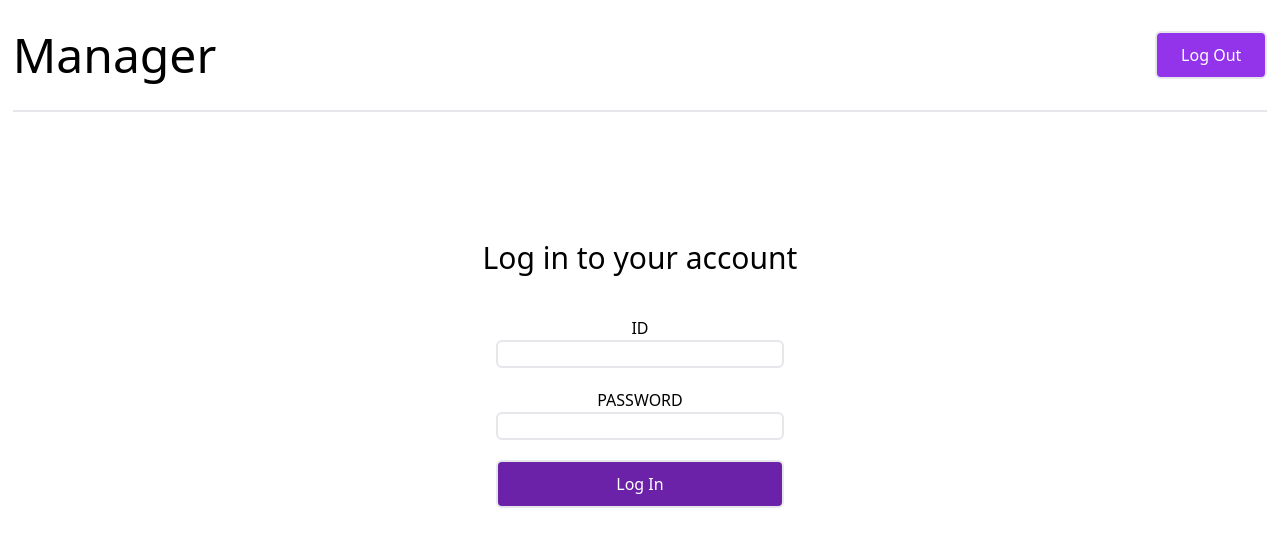
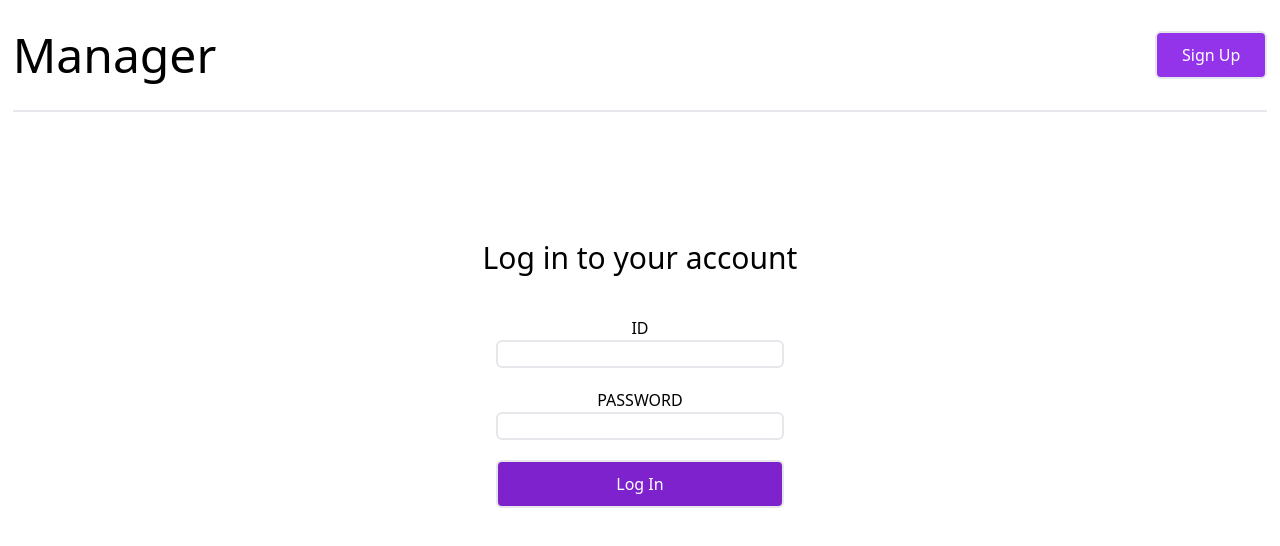
Before and after one commit to ohnas/Manager-frontend-SPA, a React (Create React App) app: page / in a window 1280 px wide. Shown: the top 546 px of the page. Built offline with nearby package versions, Linux system fonts and the light colour scheme; no server answers.

Commit message:
6. LogIn.js

```diff
--- a/src/components/Header.js
+++ b/src/components/Header.js
@@ -1,8 +1,10 @@
 import { useEffect, useState } from "react";
 import { baseUrl, getCookie } from "../api";
+import LogIn from "./LogIn";
 
 function Header() {
-    const [permission, setPermission] = useState(true);
+    const [permission, setPermission] = useState(false);
+    const [isLogIn, setIsLogIn] = useState(false);
     const [user, setUser] = useState({});
     async function userProfile() {
         let response = await fetch(`${baseUrl}/users`, {
@@ -13,9 +15,9 @@ function Header() {
             },
         });
         let data = await response.json();
-        if (!response.ok) {
-            setPermission(false);
-        } else {
+        if (response.ok) {
+            setPermission(true);
+            setIsLogIn(true);
             setUser(data);
         }
     }
@@ -38,8 +40,9 @@ function Header() {
     }
     useEffect(() => {
         userProfile();
-    }, [permission]);
+    }, [permission, isLogIn]);
     return (
+        <div>
             <div className="flex justify-between h-28 items-center border-b-2">
                 <span className="text-5xl">Manager</span>
                 <div className="flex space-x-4 items-center">
@@ -55,6 +58,8 @@ function Header() {
                     }
                 </div>
             </div>
+            <LogIn permission={permission} isLogIn={isLogIn} />
+        </div>
     );
 }
 
--- a/src/components/LogIn.js
+++ b/src/components/LogIn.js
@@ -1,13 +1,48 @@
-function LogIn() {
+import { useState } from "react";
+import { baseUrl, getCookie } from "../api";
+
+function LogIn({permission, isLogIn}) {
+    const [logInData, setLogInData] = useState();
+    function onChange(event) {
+        setLogInData({
+            ...logInData,
+            [event.target.name]: event.target.value,
+        });
+    }
+    async function onLogIn(event) {
+        event.preventDefault();
+        let csrftoken = getCookie('csrftoken');
+        let response = await fetch(`${baseUrl}/users/log-in` , {
+            method : "POST",
+            credentials: "include",
+            headers : {
+                'Content-Type': 'application/json',
+                "X-CSRFToken": csrftoken,
+            },
+            body : JSON.stringify(logInData),
+        });
+        if (response.ok) {
+            setLogInData("");
+        } else {
+            alert("id 와 pw 를 확인하세요")
+        }
+    }
     return (
         <div className="flex flex-col mt-32 justify-center items-center">
-            <span className="text-3xl mb-10">Log in to your account</span>
-            <form className="flex flex-col justify-center items-center">
-                <label htmlFor="idfield">ID</label>
-                <input id="idfield" type={"text"} className="border-2 rounded-md w-72 border-gray-200 mb-5" />
-                <label htmlFor="pwfield">PASSWORD</label>
-                <input id="pwfield" type={"password"} className="border-2 rounded-md w-72 border-gray-200 mb-5" />
-                <button className="border-solid border-2 rounded-md w-72 h-12 bg-purple-800 text-white">Log In</button>
+            <form className="flex flex-col justify-center items-center" onSubmit={onLogIn}>
+                {(permission && isLogIn) ?
+                    <>
+                        <h1>welcome</h1>
+                    </> :
+                    <>
+                        <span className="text-3xl mb-10">Log in to your account</span>
+                        <label htmlFor="idfield">ID</label>
+                        <input required onChange={onChange} id="idfield" name="username" type={"text"} className="border-2 rounded-md w-72 border-gray-200 mb-5" />
+                        <label htmlFor="pwfield">PASSWORD</label>
+                        <input required onChange={onChange} id="pwfield" name="password" type={"password"} className="border-2 rounded-md w-72 border-gray-200 mb-5" />
+                        <button className="border-solid border-2 rounded-md w-72 h-12 bg-purple-700 text-white">Log In</button>
+                    </>
+                }
             </form>
         </div>
     );
--- a/src/routes/Home.js
+++ b/src/routes/Home.js
@@ -1,12 +1,9 @@
 import Header from "../components/Header";
-import LogIn from "../components/LogIn";
-
 
 function Home() {
   return (
     <div>
       <Header />
-      <LogIn />
     </div>
   );
 }
```
Also changed, not shown: src/api.js (line endings or trailing spaces). Lines whose indentation alone changed are shown as unchanged.
